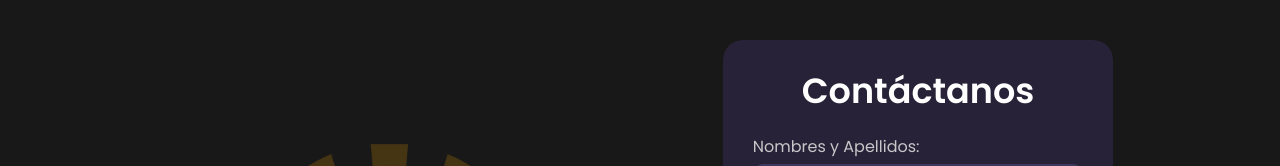
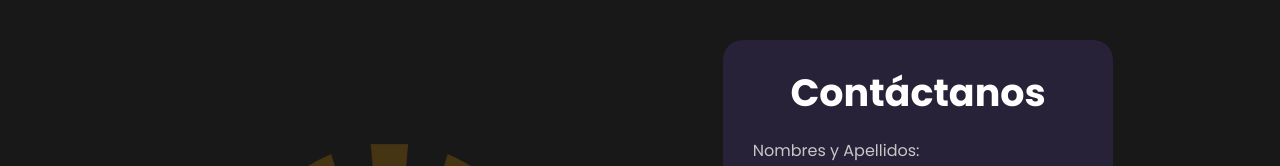
Before and after one commit to ignaciodiazdev/PF-DiazBravo, a website: page pages/contacto.html in a window 1280 px wide. Shown: the part 131-297 px from the top of the page. Drawn offline with nearby package versions, Linux system fonts and the light colour scheme.

Commit message:
arreglo del encabezado de contacto

```diff
--- a/pages/contacto.html
+++ b/pages/contacto.html
@@ -105,7 +105,7 @@
                 <img src="../img/contacto/contacto.webp" alt="Combo de Oferta">
             </div>
             <div class="contacto__datos">
-                <h2 class="contacto__datos__titulo">Contáctanos</h2>
+                <h1 class="contacto__datos__titulo">Contáctanos</h1>
                 <form class="formulario">
                     <div class="formulario__campo">
                         <label for="nombre">Nombres y Apellidos:</label>
```
